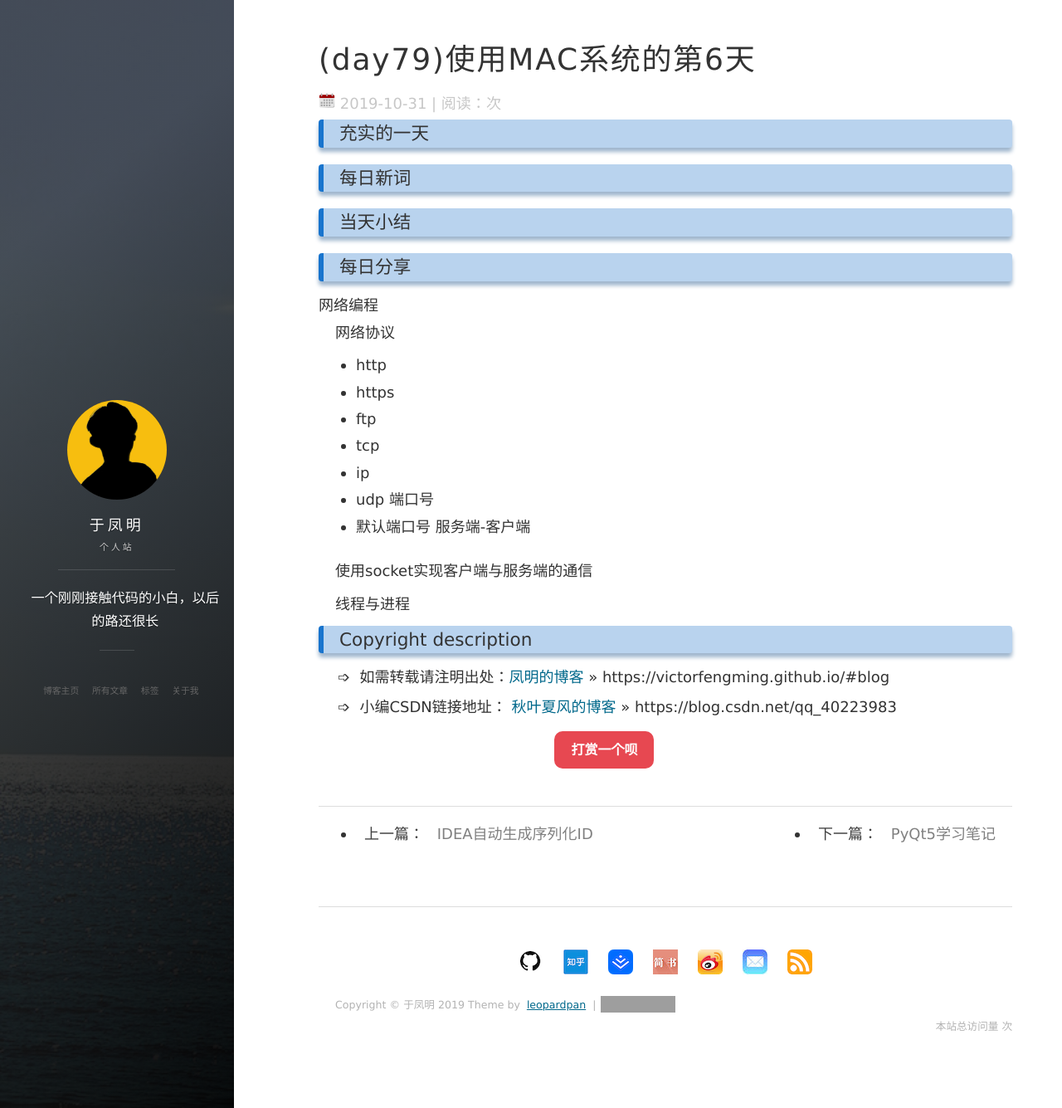
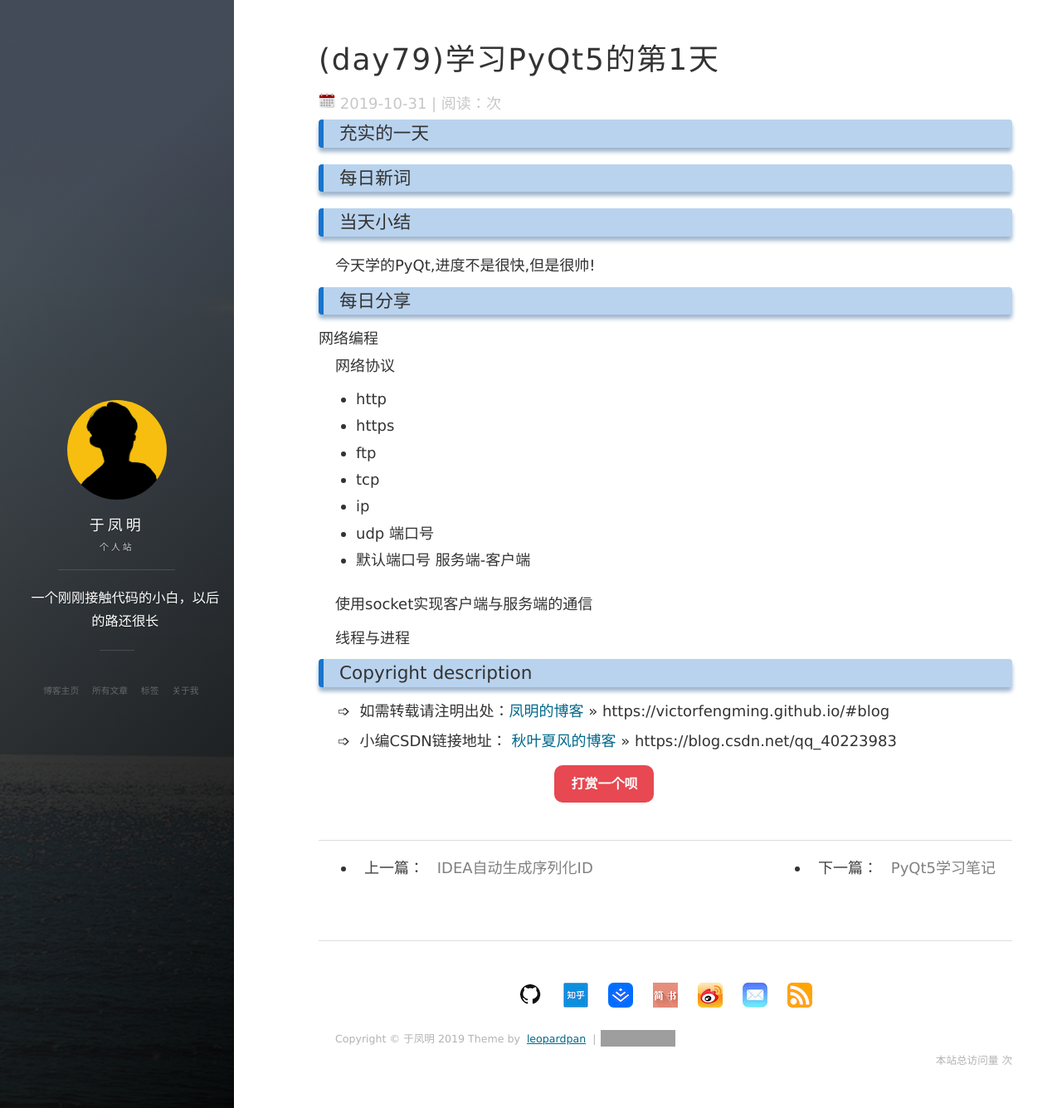
Before and after one commit to victorfengming/victorfengming.github.io.leopardpan, a Jekyll site: the page built from _posts/daily/2019-10-31-day79.md, in a window 1280 px wide and 1335 px high. Shown: the whole window at 83% size. Built offline with Jekyll 4.4.1, drawn with Linux system fonts in a browser that asks for light colours; nearby versions of some CDN libraries; comment, search, counter and statistics services are not loaded; grey boxes are pictures that could not be loaded.

Commit message:
(day79)学习PyQt5的第1天

```diff
--- a/_posts/daily/2019-10-31-day79.md
+++ b/_posts/daily/2019-10-31-day79.md
@@ -1,6 +1,6 @@
 ---
 layout: post
-title: "(day79)使用MAC系统的第6天"
+title: "(day79)学习PyQt5的第1天"
 date: 2019-10-31
 tags: XDH
 ---
@@ -10,7 +10,7 @@ tags: XDH
 ### 每日新词
 
 ### 当天小结
-
+今天学的PyQt,进度不是很快,但是很帅!
 ### 每日分享
 ##### 网络编程
 
```
